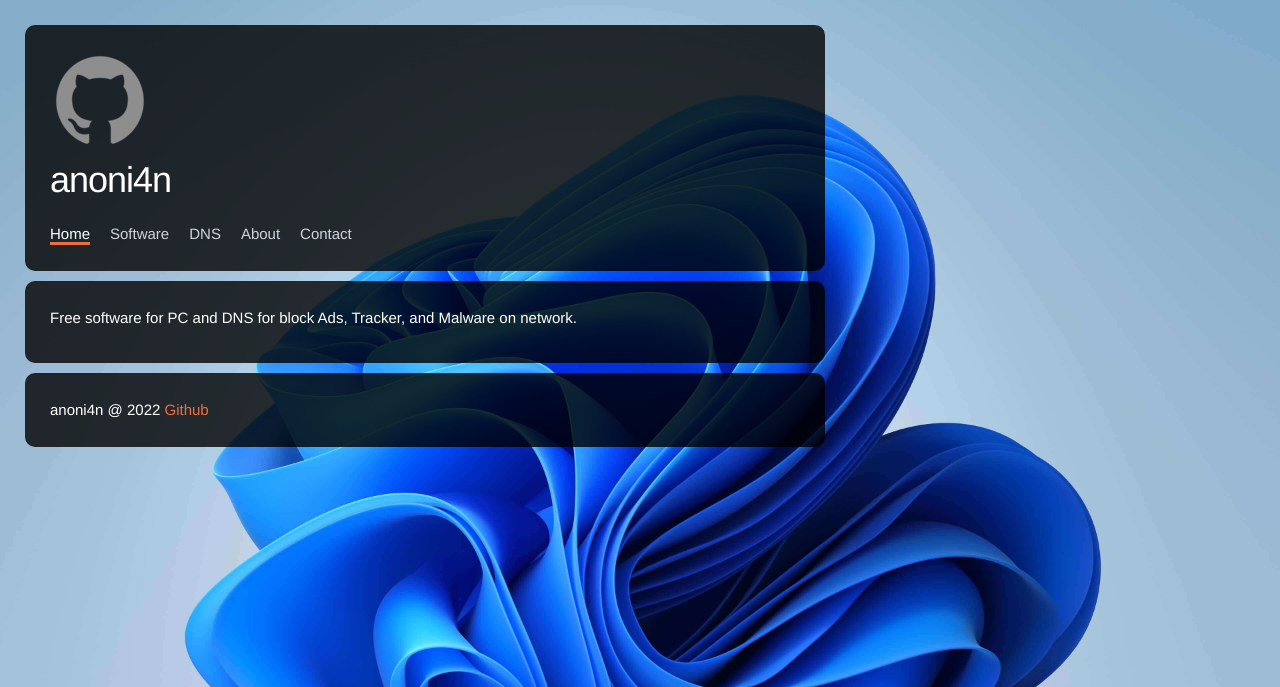
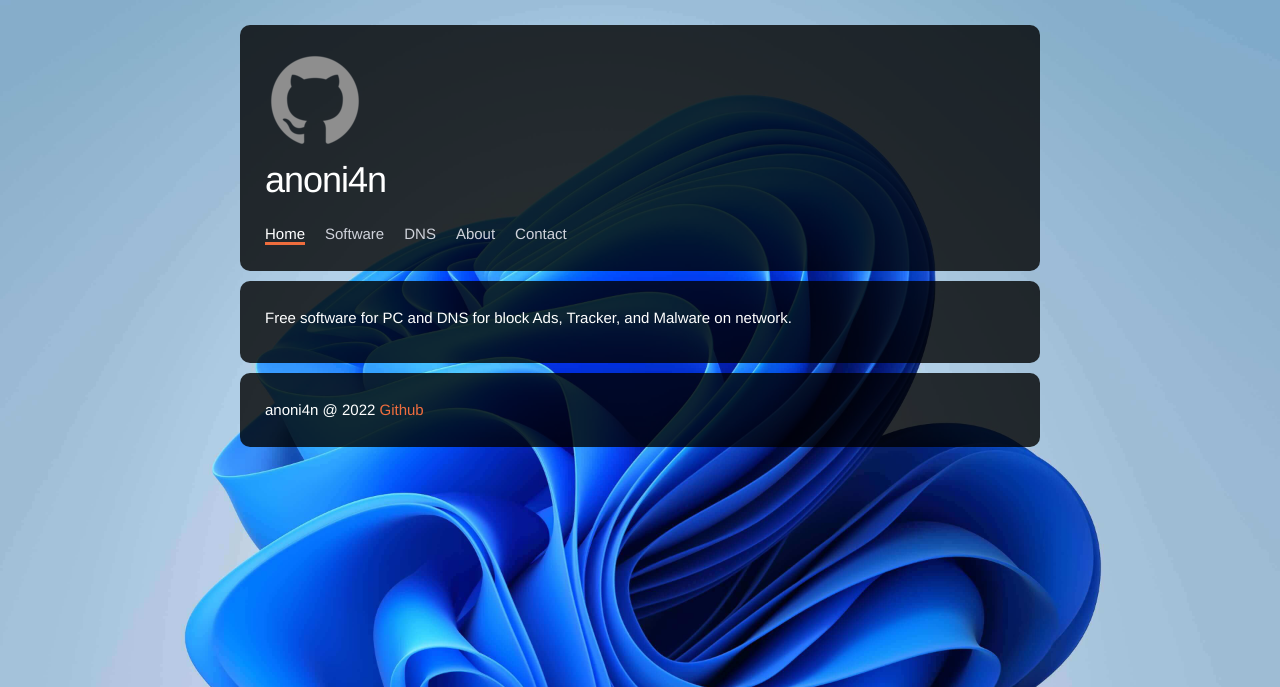
Before and after one commit to anoni4n/anoni4n.github.io, a PHP site: page /blog/index.html in a window 1280 px wide. Shown: the top 687 px of the page. Run offline with PHP 8.4, Linux system fonts and the light colour scheme.

Commit message:
Update style.css

```diff
--- a/blog/style.css
+++ b/blog/style.css
@@ -98,7 +98,7 @@ html {
 }
 body {
   max-width: 800px;
-  margin: 25px;
+  margin: 25px auto;
 }
 header, #content, footer {
   background: rgba(0,0,0,.8);
```
